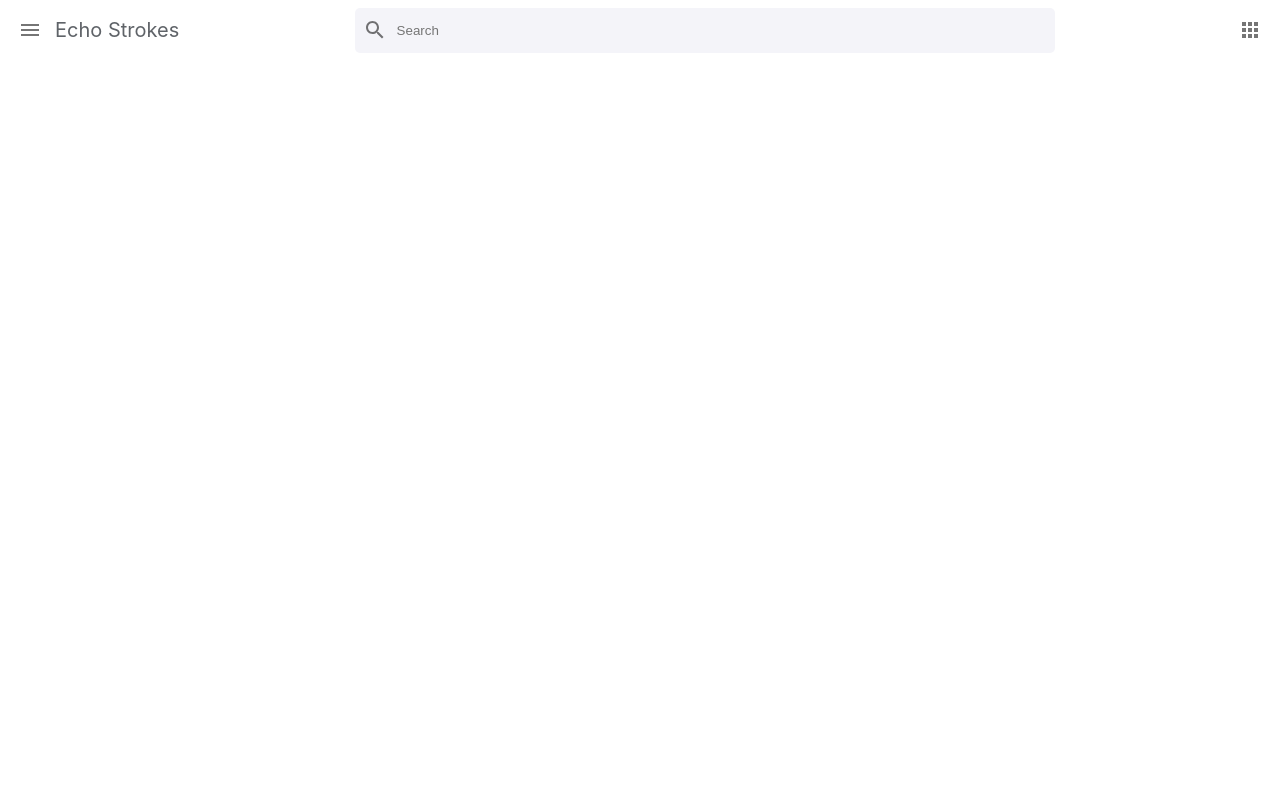
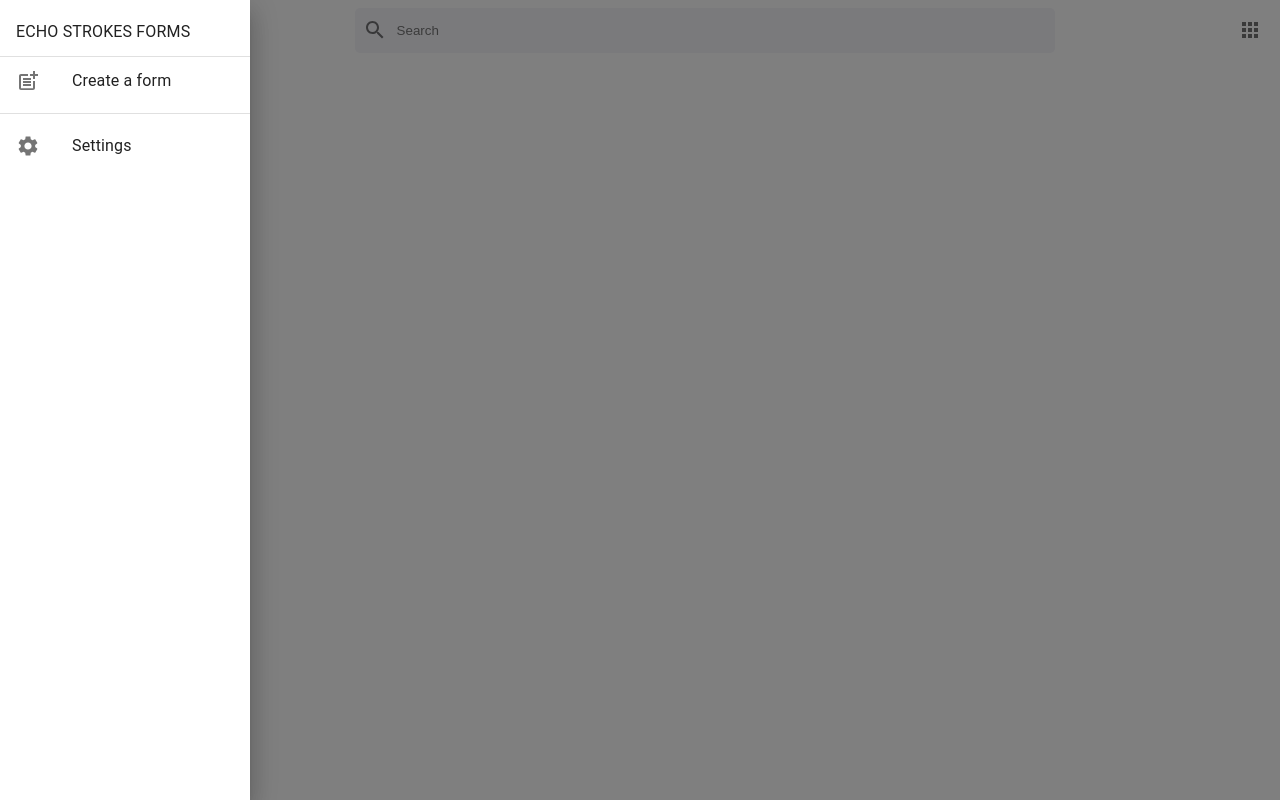
Before and after one commit to sannjayy/react-survey-forms, a React (Create React App) app: page / in a window 1280 px wide. Both pictures are taken after a click on the button 30 px from the left and 30 px from the top of the page. Built offline with nearby package versions, Linux system fonts and the light colour scheme.

Commit message:
created sidebar

```diff
--- /dev/null
+++ b/src/components/Drawer/index.js
@@ -0,0 +1,78 @@
+import React, { useState, Fragment } from 'react'
+import MenuIcon from '@mui/icons-material/Menu';
+import { IconButton } from '@mui/material';
+// import  * as MuiDrawer  from '@mui/material/Drawer';
+import Drawer from '@mui/material/Drawer';
+import List from '@mui/material/List';
+import Divider from '@mui/material/Divider';
+import ListItem from '@mui/material/ListItem';
+import Box from '@mui/material/Box';
+import ListItemButton from '@mui/material/ListItemButton';
+import ListItemIcon from '@mui/material/ListItemIcon';
+import ListItemText from '@mui/material/ListItemText';
+import PostAddIcon from '@mui/icons-material/PostAdd';
+import SettingsIcon from '@mui/icons-material/Settings';
+
+
+export default function DrawerComp() {
+	const [state, setState] = useState({
+		left: false,
+	})
+	const toggleDrawer = (anchor, open) => (event) => {
+		if (event.type === 'keydown' && (event.key === 'Tab' || event.key === 'Shift')) {
+			return;
+		}
+		setState({ ...state, [anchor]: open });
+	};
+
+	const list = (anchor) => (
+		<Box
+			sx={{ width: 250 }}
+			role="presentation"
+			onClick={toggleDrawer(anchor, false)}
+			onKeyDown={toggleDrawer(anchor, false)}
+		>
+			<List>
+				<ListItem>
+					<ListItemText primary={`ECHO STROKES FORMS`} />
+				</ListItem>
+				<Divider />
+				<ListItem disablePadding>
+					<ListItemButton>
+						<ListItemIcon>
+							<PostAddIcon />
+						</ListItemIcon>
+						<ListItemText primary={`Create a form`} />
+					</ListItemButton>
+				</ListItem>
+			</List>
+			<Divider />
+			<List>
+				<ListItem disablePadding>
+					<ListItemButton>
+						<ListItemIcon>
+							<SettingsIcon />
+						</ListItemIcon>
+						<ListItemText primary={`Settings`} />
+					</ListItemButton>
+				</ListItem>
+			</List>
+		</Box>
+	)
+	return (
+		<div>
+			<Fragment>
+				<IconButton onClick={toggleDrawer('left', true)}>
+					<MenuIcon />
+				</IconButton>
+				<Drawer
+					open={state['left']}
+					onClose={toggleDrawer("left", false)}
+					anchor={`left`}
+				>
+					{list('left')}
+				</Drawer>
+			</Fragment>
+		</div>
+	)
+}
--- a/src/components/Header/index.js
+++ b/src/components/Header/index.js
@@ -1,18 +1,17 @@
 import React from 'react'
 import './Header.css'
-import MenuIcon from '@mui/icons-material/Menu';
 import { IconButton } from '@mui/material';
 import SearchIcon from '@mui/icons-material/Search';
 import AppsIcon from '@mui/icons-material/Apps';
+import DrawerComp from '../Drawer';
 
 
 export default function Header() {
 	return (
 		<div className="header">
 			<div className='header_info'>
-				<IconButton>
-					<MenuIcon />
-				</IconButton>
+
+                <DrawerComp />
 				<div className='info'>
 					Echo Strokes
 				</div>
```
